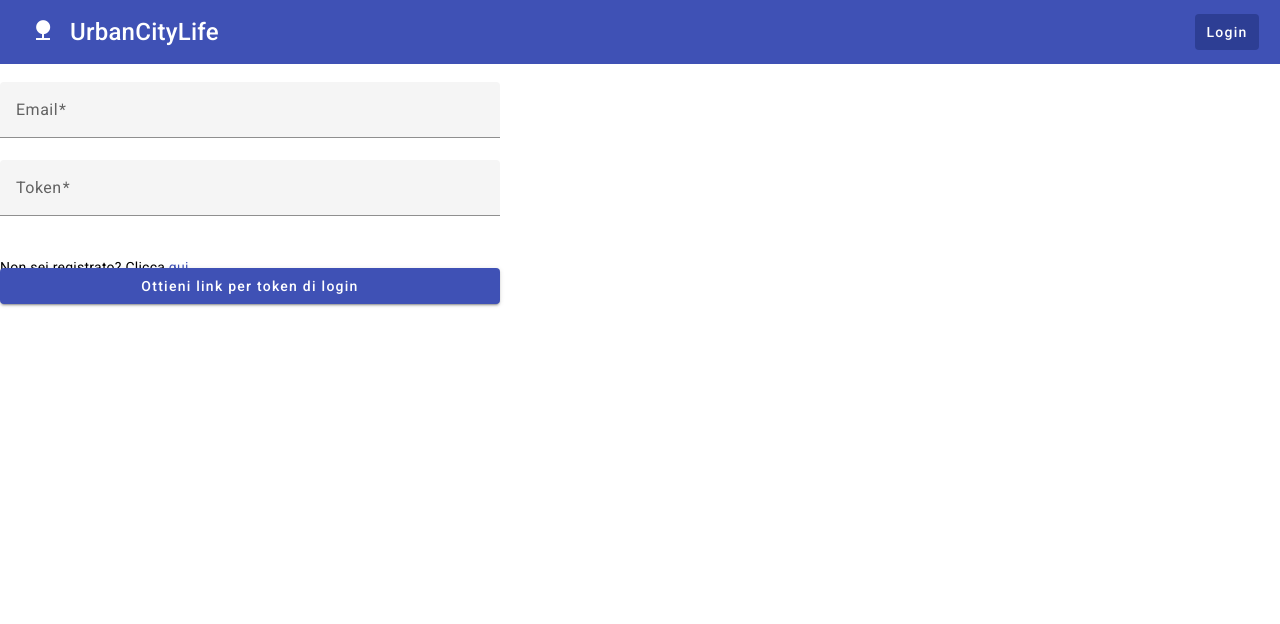
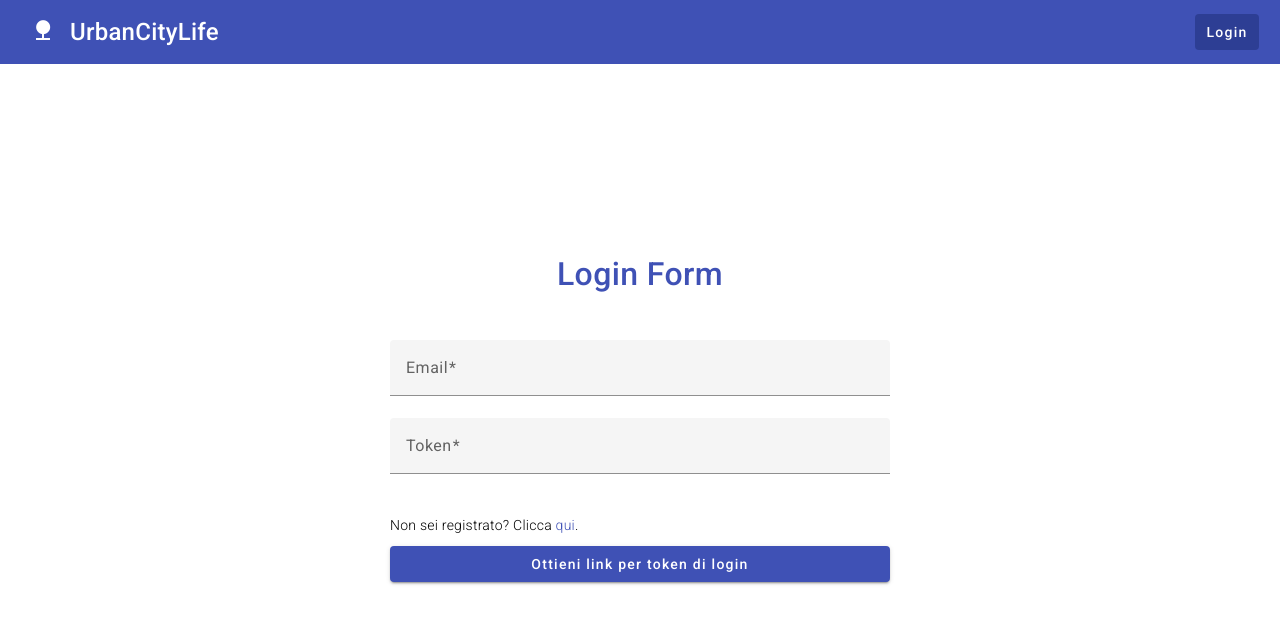
Before and after one commit to manuelmelchiorri96/urban-city-life, an Angular app: page /login in a window 1280 px wide. Shown: the top 624 px of the page. Built offline with nearby package versions, Linux system fonts and the light colour scheme.

Commit message:
sistemati form registrazione e login

```diff
--- a/src/app/components/login/login.component.css
+++ b/src/app/components/login/login.component.css
@@ -15,6 +15,11 @@ h2 {
 }
 
 .box {
+    display: flex;
+    flex-direction: column;
+    justify-content: center;
+    align-items: center;
+    margin-top: 50px;
     height: 92.5vh;
 }
 
@@ -29,6 +34,7 @@ p {
 .prendi-token {
     position: relative;
     top: 20px;
+    font-weight: 300;
 }
 
 a {
@@ -44,3 +50,7 @@ a:hover {
     color: #f44336;
     font-size: 1.5rem;
 }
+
+button {
+    margin-top: 20px;
+}
--- a/src/app/components/login/login.component.html
+++ b/src/app/components/login/login.component.html
@@ -1,4 +1,4 @@
-<div class="d-flex flex-column justify-content-center align-items-center box mt-5">
+<div class="box">
     <h2>Login Form</h2>
 
     <form class="form" (ngSubmit)="onSubmit()">
@@ -35,9 +35,9 @@
                 href="https://gorest.co.in/my-account/access-tokens">qui</a>.</p>
 
         <button *ngIf="!prendiNuovoToken" mat-raised-button color="primary" type="submit"
-            class="full-width mt-3">Ottieni link per token di login</button>
+            class="full-width">Ottieni link per token di login</button>
         <button *ngIf="prendiNuovoToken" mat-raised-button color="primary" type="submit"
-            class="full-width mt-3">Login</button>
+            class="full-width">Login</button>
         <p class="pt-5 error" *ngIf="error">{{ error }}</p>
     </form>
 </div>
--- a/src/app/components/registrazione/registrazione.component.css
+++ b/src/app/components/registrazione/registrazione.component.css
@@ -15,6 +15,11 @@ h2 {
 }
 
 .box {
+    display: flex;
+    flex-direction: column;
+    justify-content: center;
+    align-items: center;
+    margin-top: 50px;
     height: 92.5vh;
 }
 
@@ -25,6 +30,7 @@ p {
 .prendi-token {
     position: relative;
     top: 20px;
+    font-weight: 300;
 }
 
 a {
@@ -45,3 +51,7 @@ a:hover {
     color: #f44336;
     font-size: 1.5rem;
 }
+
+button {
+    margin-top: 20px;
+}
--- a/src/app/components/registrazione/registrazione.component.html
+++ b/src/app/components/registrazione/registrazione.component.html
@@ -1,4 +1,4 @@
-<div class="d-flex flex-column justify-content-center align-items-center box mt-5">
+<div class="box">
     <h2>Form di registrazione</h2>
 
     <form class="form" (ngSubmit)="onSubmit()">
@@ -43,7 +43,7 @@
             'Non hai un token? clicca'}} <a target="_blank"
                 href="https://gorest.co.in/my-account/access-tokens">qui</a>.</p>
 
-        <button mat-raised-button color="primary" type="submit" class="full-width mt-3">{{isLogged ? 'Aggiungi user':
+        <button mat-raised-button color="primary" type="submit" class="full-width">{{isLogged ? 'Aggiungi user':
             'Registrati'}}</button>
         <p class="pt-5 error" *ngIf="messageErr">
             {{ messageErr }}
```
